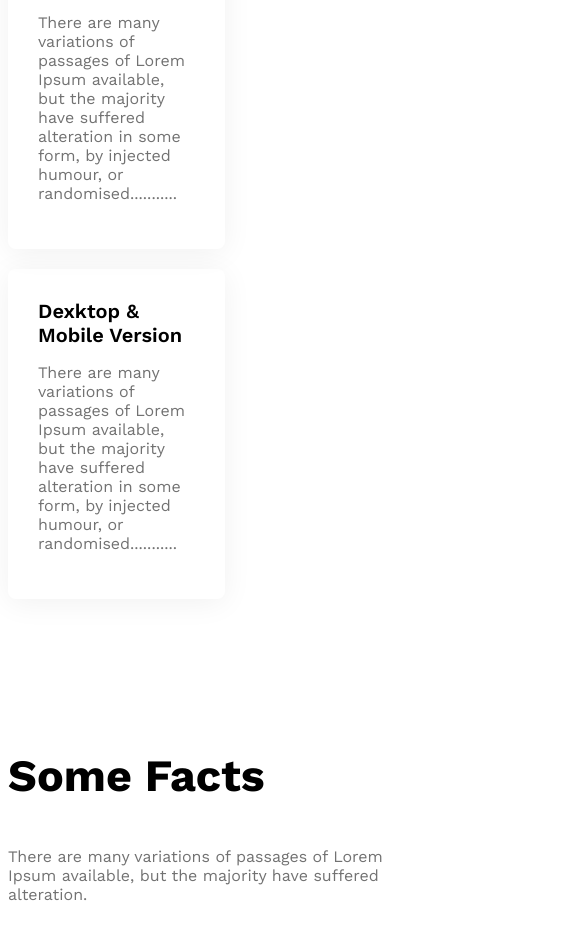
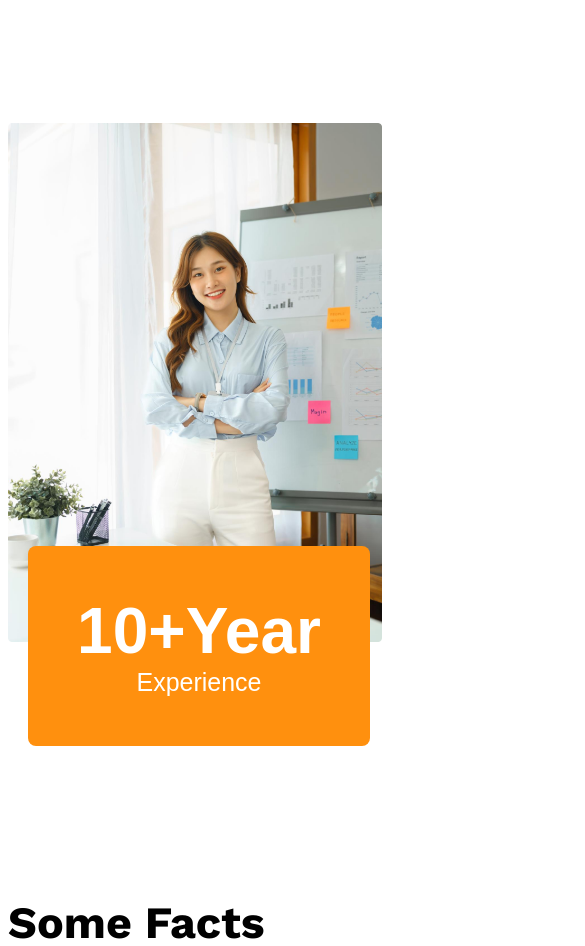
Before and after one commit to Nabil112233-ops/g3-architect-website, a plain HTML site: page index.html in a window 390 px wide. Shown: the part 4402-5348 px from the top of the page, 585 px wide, since content can reach past the window. Drawn offline with nearby package versions, Linux system fonts and the light colour scheme.

Commit message:
added feature and image with responsive for mobile

```diff
--- a/index.html
+++ b/index.html
@@ -66,7 +66,7 @@
                 <p class="feature-card-description">There are many variations of passages of Lorem Ipsum available, but the majority have suffered alteration in some form, by injected humour, or randomised...........</p>
                 </div>
             </div>
-            <div>
+            <div class="feature-image">
                 <img src="images/architect.png" alt="">
                 <button id="experience-badge" class="btn-primary">
                     <span id="experience-year">10+Year</span>
--- a/styles/architects.css
+++ b/styles/architects.css
@@ -168,6 +168,19 @@ main > section{
     margin-bottom: 20px;
     border-radius: 8px;
 }
+#experience-year{
+    font-size: 4rem;
+    font-weight: 700;
+}
+#experience-badge{
+    padding: 45px 42px;
+    font-size: 1.56rem;
+    font-weight: 500;
+    width: 342px;
+    height: 200px;
+    margin-left: -100px;
+    margin-top: -100px;
+}
 /* fact related style */
 .fact-container{
     display: grid;
@@ -224,7 +237,7 @@ main > section{
 /* responsive media query */
 
 @media screen and (max-width: 576px) {
-    .navbar, .nav-links, .teams{
+    .navbar, .nav-links, .teams, .feature{
     flex-direction: column;
     }
     .team-image-container, .fact-container, .sponsors-company{
@@ -242,7 +255,7 @@ main > section{
     }
     .banner-image{
         width: 396px;
-        height: 250px;
+        height: 200px;
     }
     .banner-content{
         width: 410px;
@@ -254,4 +267,11 @@ main > section{
         justify-items: center;
         gap: 60px;
     }
+    .feature-image img{
+    width: 100%;
+    }
+    #experience-badge{
+        margin-left: 20px;
+        margin-bottom: 20px;
+    }
 }
```
